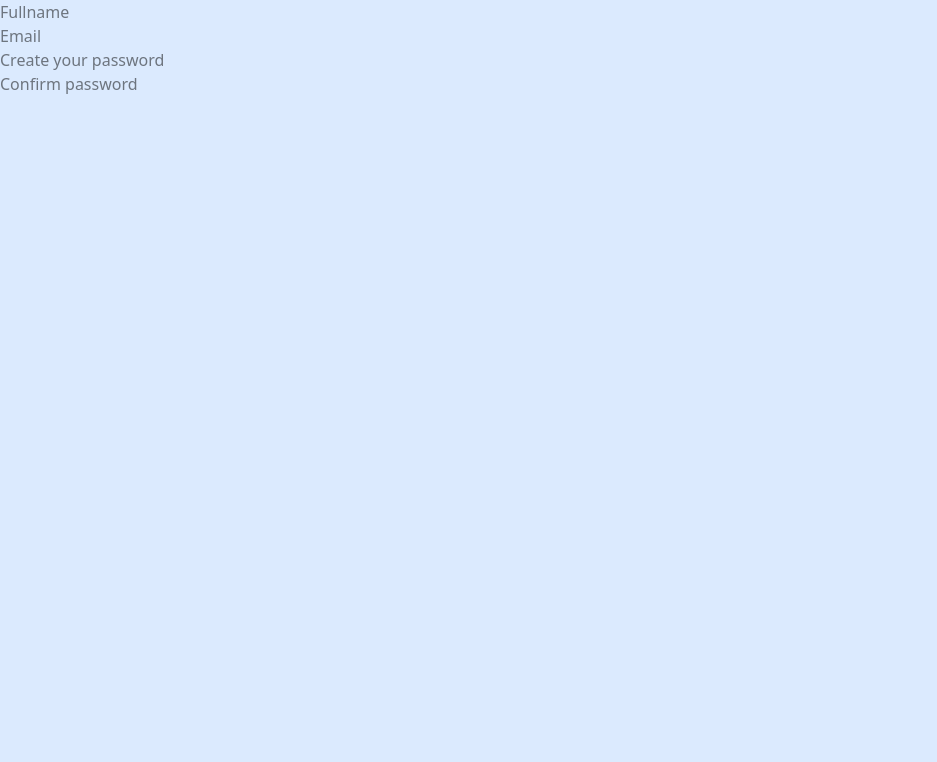
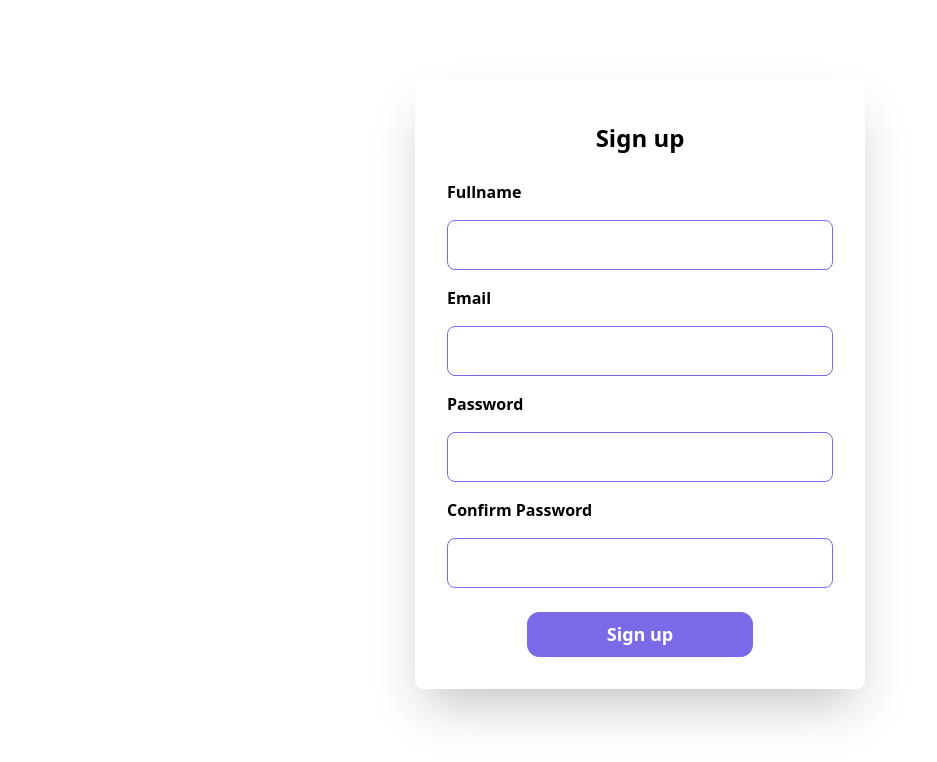
Before and after one commit to jassehcodecamp99/utgitca-event-todos-app, a website built with Vite: page pages/sign-up.html in a window 1280 px wide. Shown: the whole page, without its empty margins (0-937 px from the left). Built offline with nearby package versions, Linux system fonts and the light colour scheme.

Commit message:
implement the sign up form

```diff
--- a/pages/sign-up.html
+++ b/pages/sign-up.html
@@ -8,29 +8,40 @@
     <link rel="stylesheet" href="/src/app.css">
 </head>
 
-<body class="bg-blue-100">
-    <main>
-        <form action="#">
+<body>
+    <main class="bg-white max-w-[450px] mx-auto mt-20 mb-20 rounded-lg shadow-2xl ">
+        <form action="#" class="px-8 py-8 space-y-4 ">
+            <h1 class="mb-6 mt-2 text-center text-[24px] font-bold ">Sign up</h1>
+           <div>
+                <label class="font-bold">
+                    Fullname
+                    <input type="text" class="border px-2 outline-none border-[#7B6AE7] rounded-lg py-3 w-full mt-4" ></input>
+                </label>
+
+            </div>
             <div>
-                <label>
-                    <input type="text" placeholder="Fullname">
+                <label class="font-bold">
+                    Email
+                 <input type="password" class="border px-2 outline-none border-[#7B6AE7] rounded-lg py-3 w-full mt-4" ></input>
+            </div>
+             <div>
+                <label class="font-bold">
+                    Password
+
+                    <input type="password" class="border px-2 outline-none border-[#7B6AE7] rounded-lg py-3 w-full mt-4" ></input>
                 </label>
             </div>
             <div>
-                <label>
-                    <input type="email" placeholder="Email">
+                <label class="font-bold">
+                    Confirm Password
+
+                    <input type="password" class="border px-2 outline-none border-[#7B6AE7] rounded-lg py-3 w-full mt-4" ></input>
                 </label>
             </div>
-            <div>
-                <label>
-                    <input type="password" placeholder="Create your password">
-                </label>
+            <div class="border px-6 mx-20 py-2 mt-6 font-bold text-[18px] rounded-xl border-[#7B6AE7] bg-[#7B6AE7] text-white text-center ">
+                <a href="#" class="">Sign up</a>
             </div>
-            <div>
-                <label>
-                    <input type="password" placeholder="Confirm password">
-                </label>
-            </div>
+
         </form>
     </main>
 </body>
```
